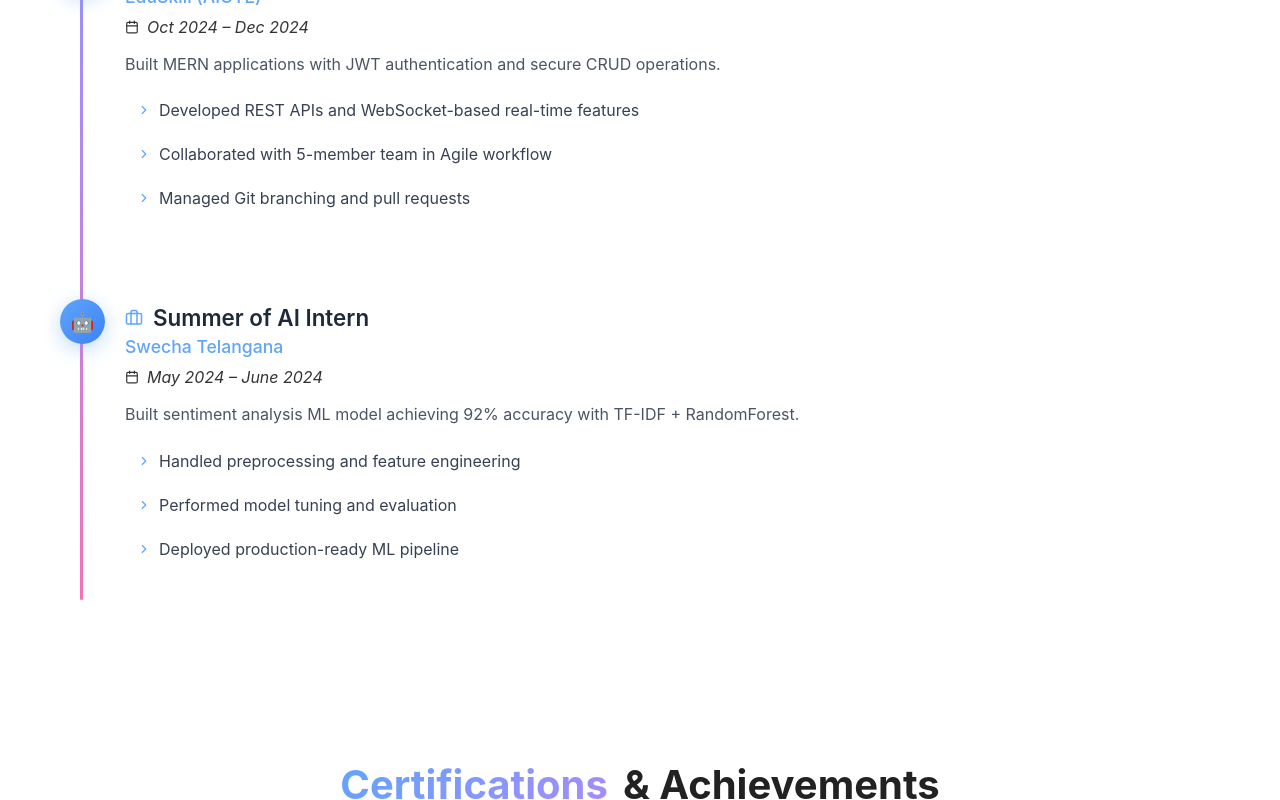
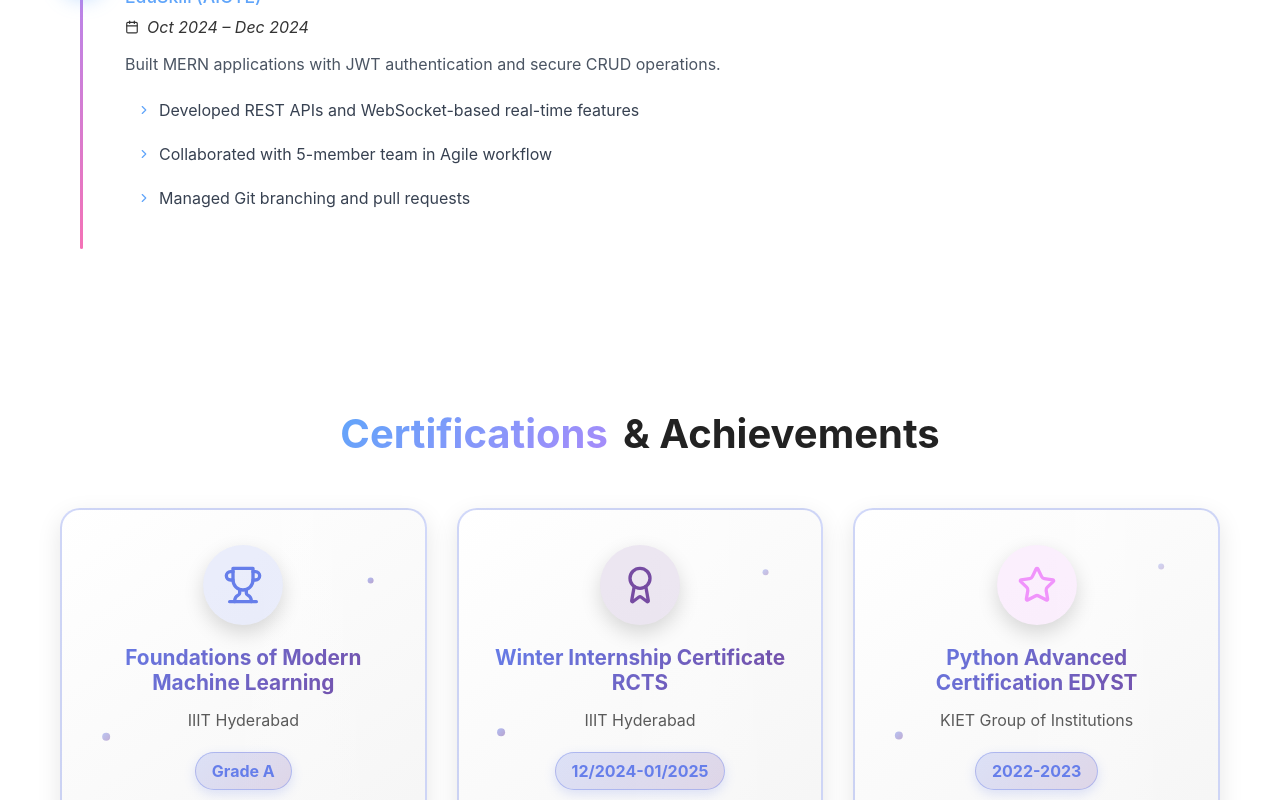
Before and after one commit to Aravindswamymajjuri/portfolio, a React (Create React App) app in the folder frontend/: page / in a window 1280 px wide. Shown: the part 2014-2814 px from the top of the page. Built offline with nearby package versions, Linux system fonts and the light colour scheme.

Commit message:
updated experience

```diff
--- a/frontend/src/components/experience.js
+++ b/frontend/src/components/experience.js
@@ -35,18 +35,7 @@ const Experience = ({ darkMode }) => {
       ],
       icon: "💻"
     },
-    {
-      role: "Summer of AI Intern",
-      company: "Swecha Telangana",
-      period: "May 2024 – June 2024",
-      description: "Built sentiment analysis ML model achieving 92% accuracy with TF-IDF + RandomForest.",
-      highlights: [
-        "Handled preprocessing and feature engineering",
-        "Performed model tuning and evaluation",
-        "Deployed production-ready ML pipeline"
-      ],
-      icon: "🤖"
-    }
+
   ];
 
   const containerVariants = {
```
